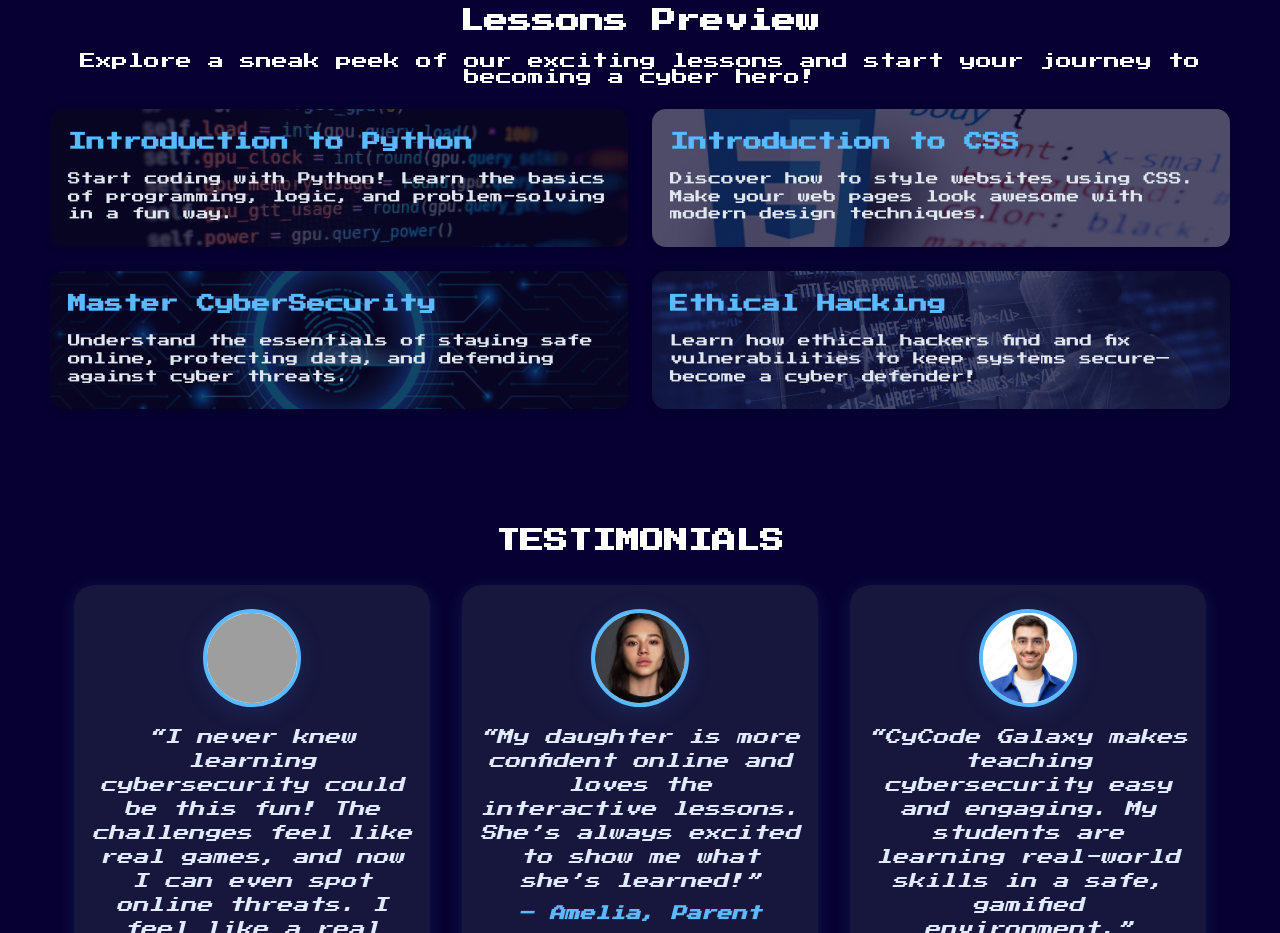
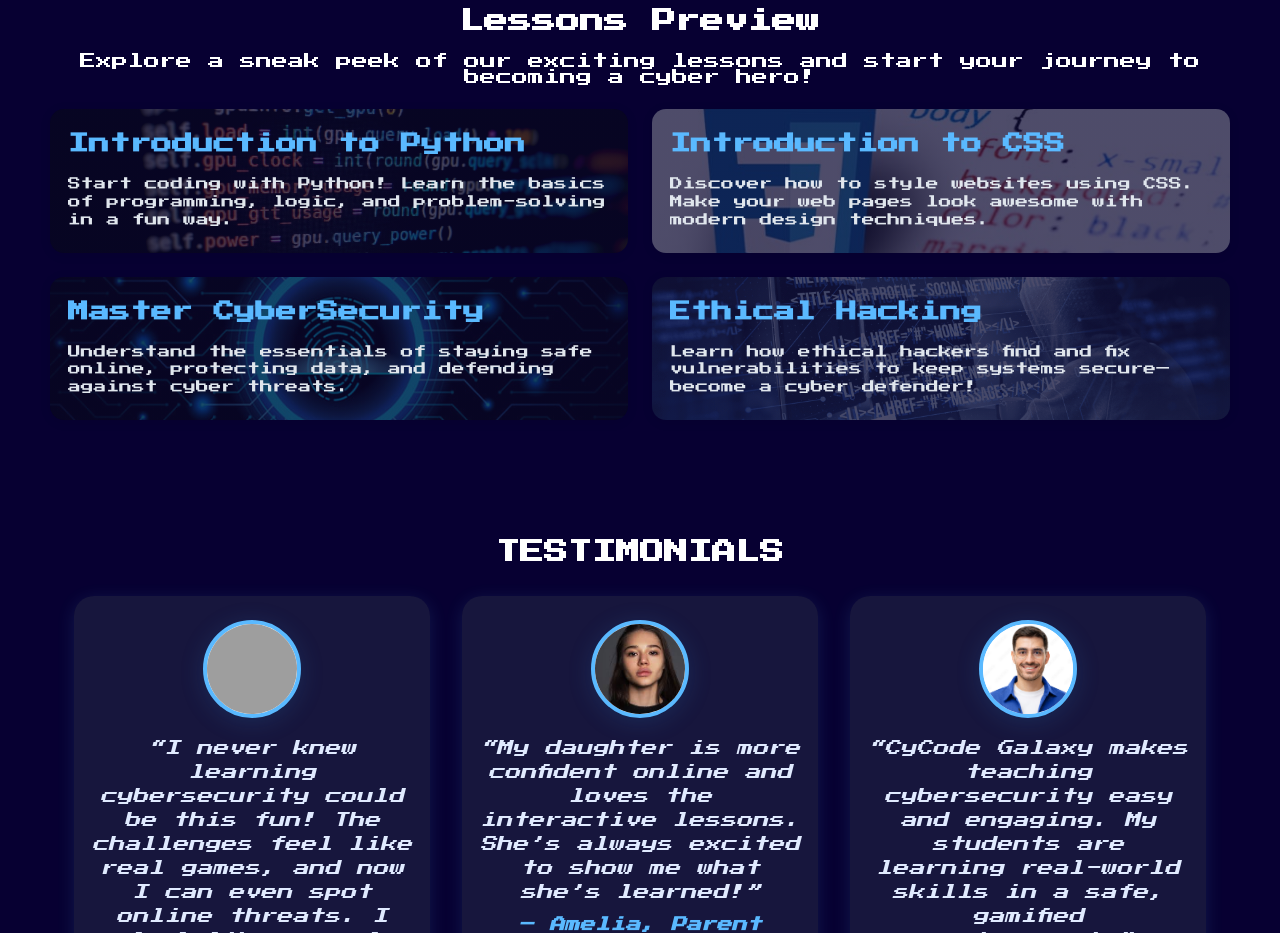
Before and after one commit to xtrnals/CyCode-Galaxy-Website, a plain HTML site: page index.html in a window 1280 px wide. Shown: the part 1580-2513 px from the top of the page. Drawn offline with nearby package versions, Linux system fonts and the light colour scheme; grey boxes are pictures that could not be loaded.

Commit message:
Update style.css

```diff
--- a/style.css
+++ b/style.css
@@ -210,7 +210,7 @@ nav ul li a:hover {
 
 .lesson-cards h3 {
   margin-top: 0;
-  font-size: 1.15em;
+  font-size: 1.3em;
   font-family: 'Press Start 2P', monospace;
   color: #5ab9ff
 }
```
